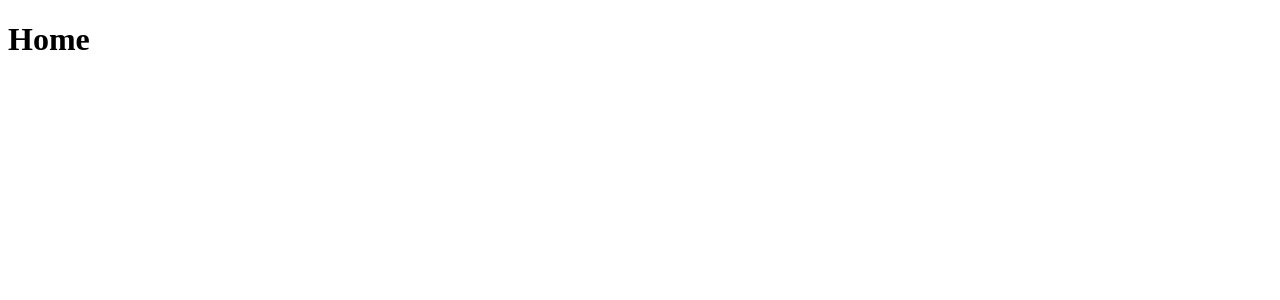
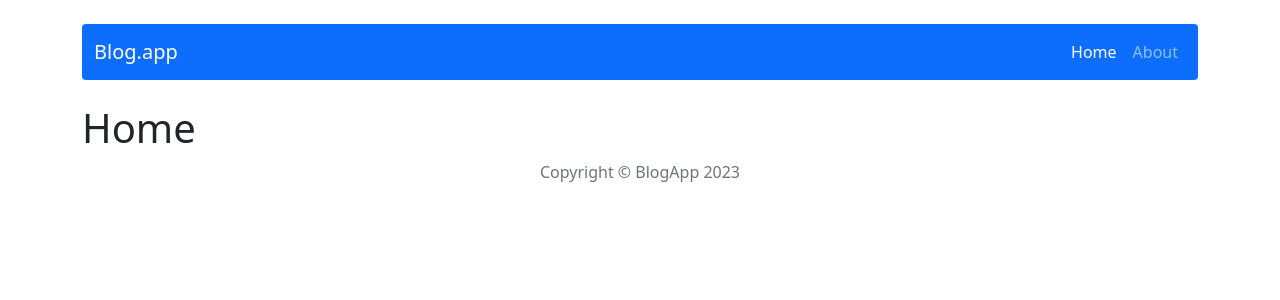
Before and after one commit to walldy-0/react-blog-app, a React (Create React App) app: page / in a window 1280 px wide. Shown: the top 300 px of the page. Built offline with nearby package versions, Linux system fonts and the light colour scheme.

Commit message:
Add Header and Footer

```diff
--- a/src/App.js
+++ b/src/App.js
@@ -4,10 +4,14 @@ import Home from './components/pages/Home/Home';
 import NotFound from './components/pages/NotFound/NotFound';
 import PostSingle from './components/pages/PostSingle/PostSingle';
 import PostAdd from './components/pages/PostAdd/PostAdd';
+import { Container } from 'react-bootstrap';
+import Header from './components/views/Header/Header';
+import Footer from './components/views/Footer/Footer';
 
 function App() {
   return (
-    <main>
+    <Container>
+      <Header />
       <Routes>
         <Route path="/" element={<Home />} />
         <Route path="/post/:id" element={<PostSingle />} />
@@ -16,7 +20,8 @@ function App() {
         <Route path="/about" element={<About />} />
         <Route path="*" element={<NotFound />} />
       </Routes>
-    </main>
+      <Footer />
+    </Container>
   );
 }
 
--- /dev/null
+++ b/src/components/views/Footer/Footer.js
@@ -0,0 +1,12 @@
+import Container from 'react-bootstrap/Container';
+
+const Footer = () => {
+
+  return (
+    <Container className="text-center text-muted">
+      Copyright &copy; BlogApp 2023
+    </Container>
+  );
+};
+
+export default Footer;
--- /dev/null
+++ b/src/components/views/Header/Header.js
@@ -0,0 +1,10 @@
+import NavBar from "../NavBar/NavBar";
+
+const Header = () => {
+
+  return (
+    <NavBar />
+  );
+};
+
+export default Header;
--- /dev/null
+++ b/src/components/views/NavBar/NavBar.js
@@ -0,0 +1,22 @@
+
+import Container from 'react-bootstrap/Container';
+import Nav from 'react-bootstrap/Nav';
+import Navbar from 'react-bootstrap/Navbar';
+import { Link, NavLink } from 'react-router-dom';
+
+const NavBar = () => {
+
+  return (
+    <Navbar bg="primary" expand="lg" variant="dark" className="mt-4 mb-4 rounded">
+      <Container>
+        <Navbar.Brand as={Link} to="/">Blog.app</Navbar.Brand>
+        <Nav className="text-end">
+          <Nav.Link as={NavLink} to="/">Home</Nav.Link>
+          <Nav.Link as={NavLink} to="/about">About</Nav.Link>
+        </Nav>
+      </Container>
+    </Navbar>
+  );
+};
+
+export default NavBar;
--- a/src/index.js
+++ b/src/index.js
@@ -4,6 +4,7 @@ import { Provider } from 'react-redux';
 import store from './redux/store';
 import App from './App';
 import { BrowserRouter } from 'react-router-dom';
+import 'bootstrap/dist/css/bootstrap.min.css';
 
 const root = ReactDOM.createRoot(document.getElementById('root'));
 root.render(
```
